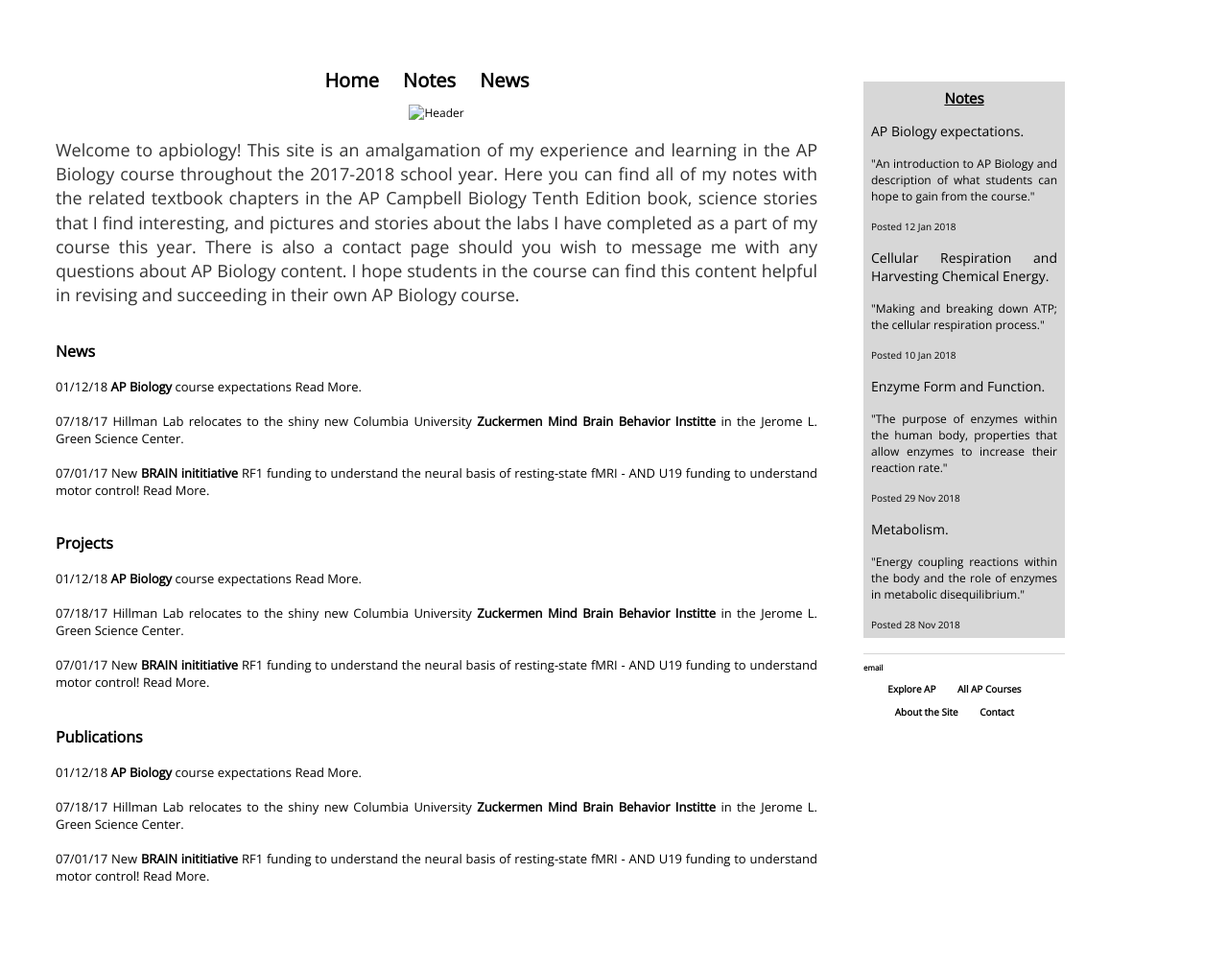
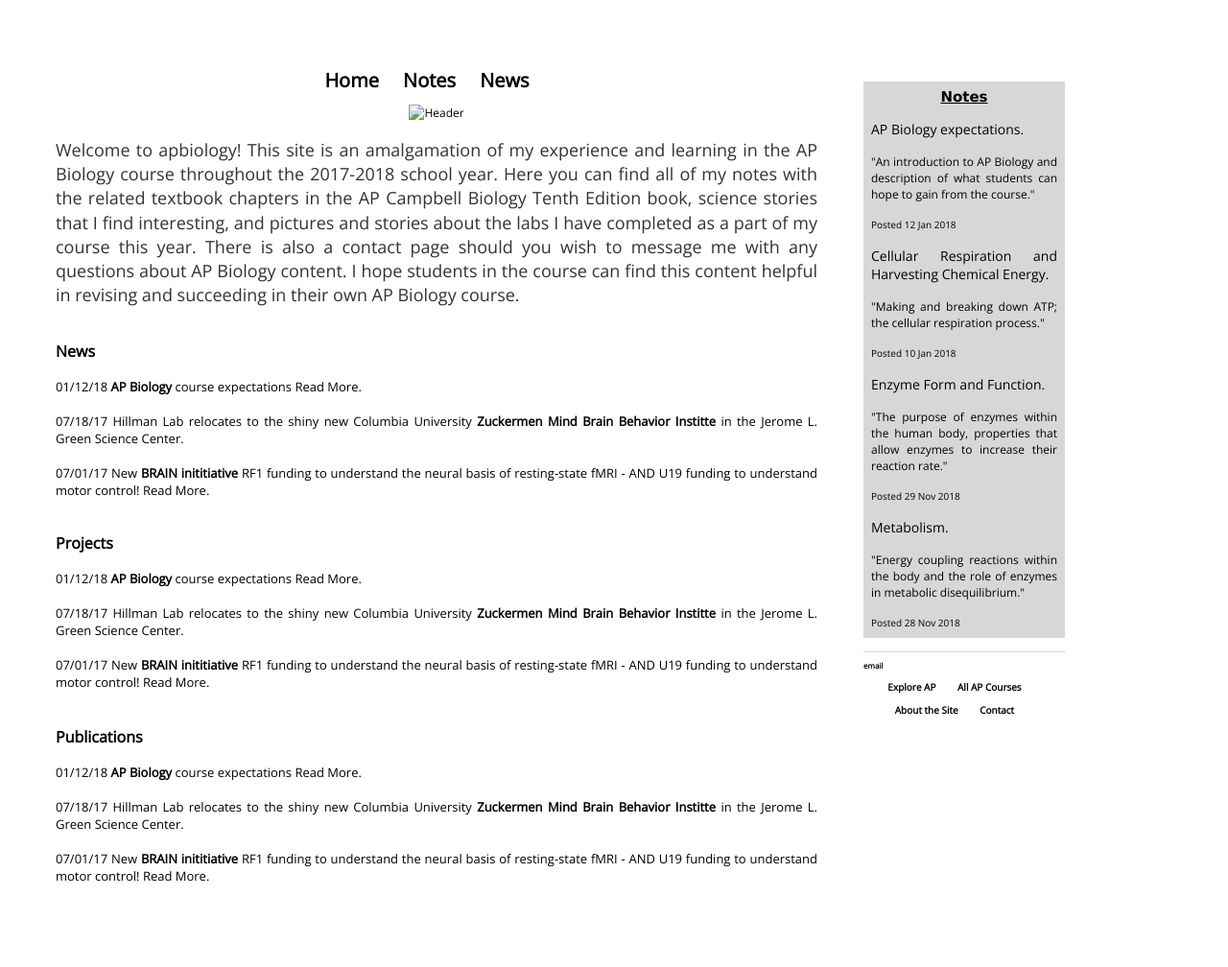
Before and after one commit to meganscarlett/meganscarlett.github.io, a Jekyll site: the page built from index.html, in a window 1280 px wide. Shown: the whole page at 96% size. Built offline with Jekyll 4.4.1, drawn with Linux system fonts in a browser that asks for light colours.

Commit message:
Update index.html

```diff
--- a/index.html
+++ b/index.html
@@ -70,7 +70,7 @@ I hope students in the course can find this content helpful in revising and succ
 		<div class="col-md-4">
 			<div class="head">
 			<div style="padding: 7px">
-				<div style="font-size: 15px; font-weight: bold;text-decoration: underline; text-align: center"><a class="off" href="/_notes/">Notes</a></div>
+				<div style="font-size: 15px; font-weight: bold;text-decoration: underline; text-align: center; font-family: Verdana"><a class="off" href="/_notes/">Notes</a></div>
 		</div>
 		<div class="feedbox">
 		<!-- item one -->
```
